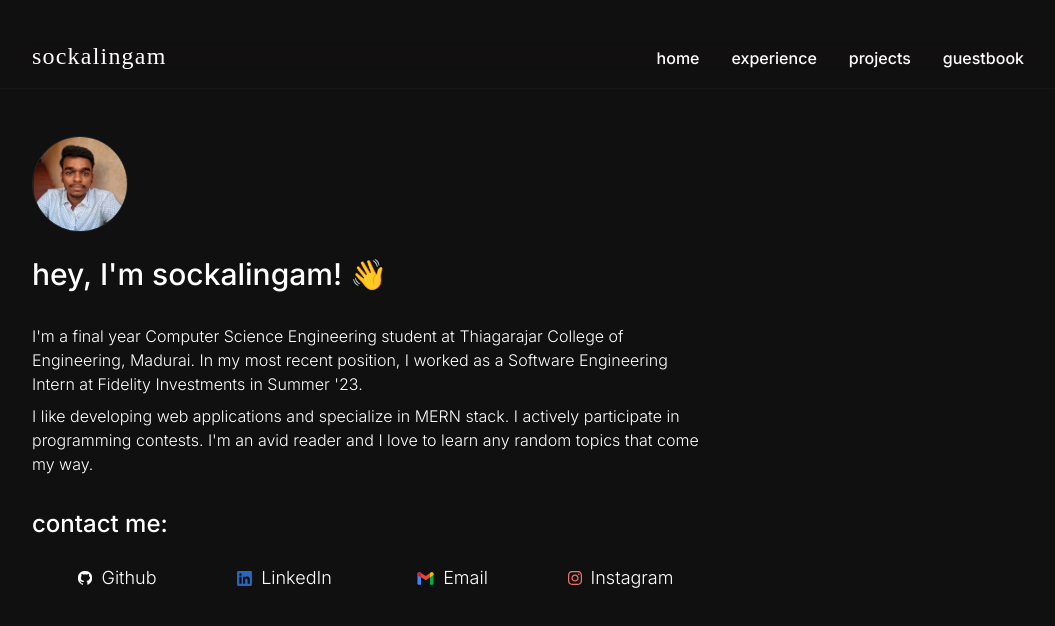
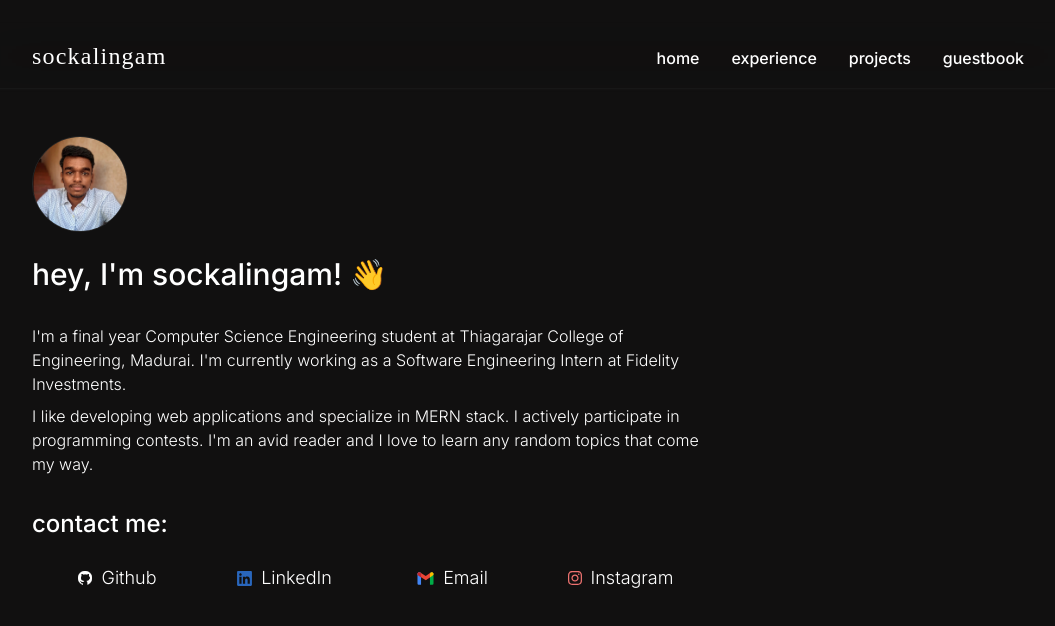
Before and after one commit to Sockalingam29/my-portfolio, a Next.js app: page / in a window 1280 px wide. Shown: the top 626 px of the page, without its empty margins (112-1167 px from the left). Built offline with nearby package versions, Linux system fonts and the light colour scheme; a web font is replaced by a local one.

Commit message:
update home page description

```diff
--- a/app/page.js
+++ b/app/page.js
@@ -11,7 +11,7 @@ export default function Home() {
       <Image src={imageNum == 1 ? myPhoto1 : (imageNum == 2 ? myPhoto2 : myPhoto3)} alt='my-photo' className="rounded-full border border-neutral-800 mb-6 h-24 w-24 object-cover" loading="lazy" />
       <h1 className="text-3xl font-medium mb-8">hey, I'm sockalingam! 👋</h1>
       <div className="lg:max-w-2xl font-light mb-8">
-        <p className="mb-2">I'm a final year Computer Science Engineering student at Thiagarajar College of Engineering, Madurai. In my most recent position, I worked as a Software Engineering Intern at Fidelity Investments in Summer '23.</p>
+        <p className="mb-2">I'm a final year Computer Science Engineering student at Thiagarajar College of Engineering, Madurai. I'm currently working as a Software Engineering Intern at Fidelity Investments.</p>
         <p>I like developing web applications and specialize in MERN stack. I actively participate in programming contests. I'm an avid reader and I love to learn any random topics that come my way.</p>
       </div>
       <h2 className="text-2xl font-medium mb-4">contact me:</h2>
```
